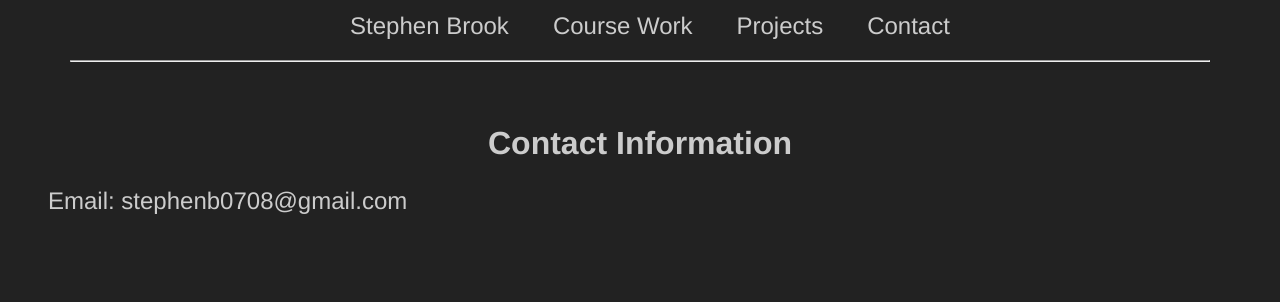
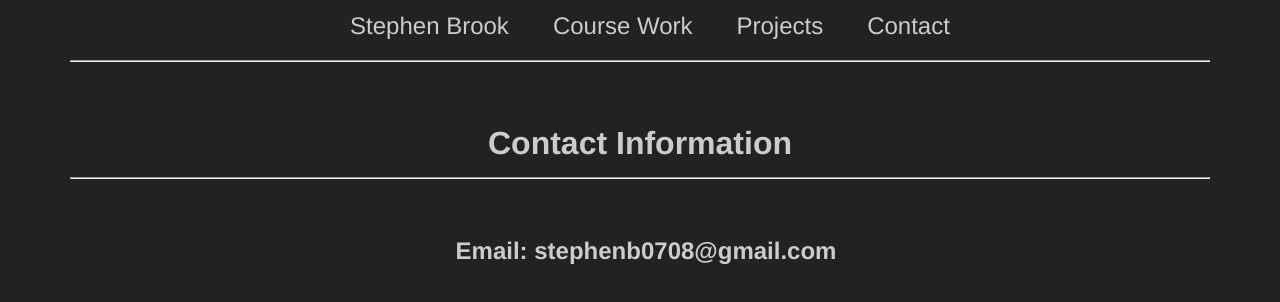
Before and after one commit to Stephen-Brook/stephen-brook.github.io, a plain HTML site: page html/contact.html in a window 1280 px wide. Drawn offline with Linux system fonts and the light colour scheme.

```diff
--- a/css/contact.css
+++ b/css/contact.css
@@ -3,3 +3,6 @@
     font-size: 1.5rem;
     list-style: none;
 }
+h2{
+    text-align: center;
+}
--- a/html/contact.html
+++ b/html/contact.html
@@ -22,9 +22,9 @@
 <body>
 
 <h1>Contact Information</h1>
-<ul>
-    <li>Email: stephenb0708@gmail.com</li>
-</ul>
+<hr>
+<br>
+<h2>Email: stephenb0708@gmail.com</h2>
 
 </body>
 
```
